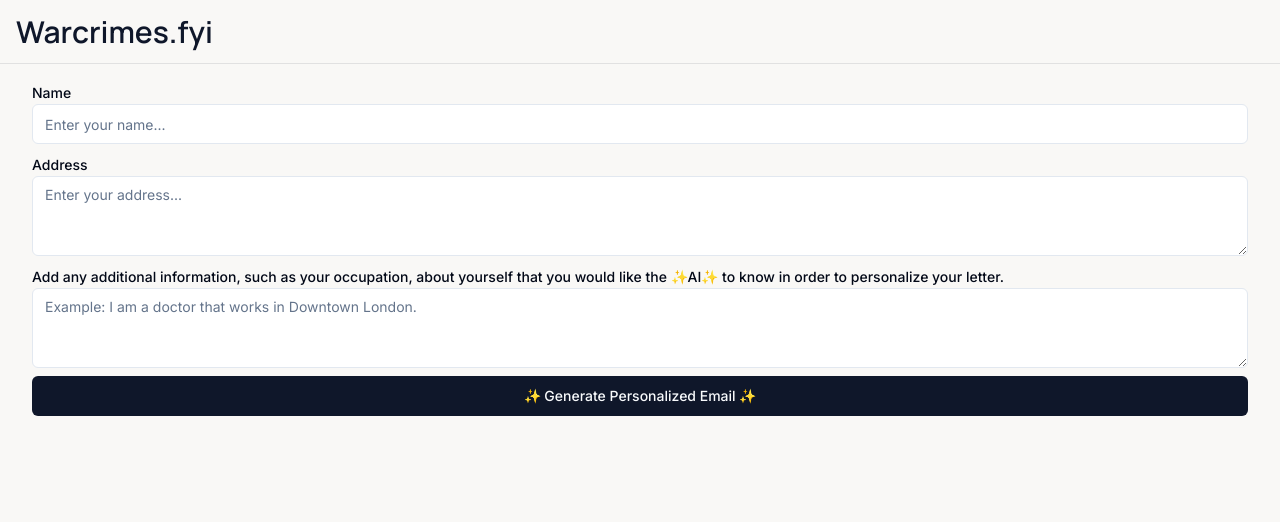
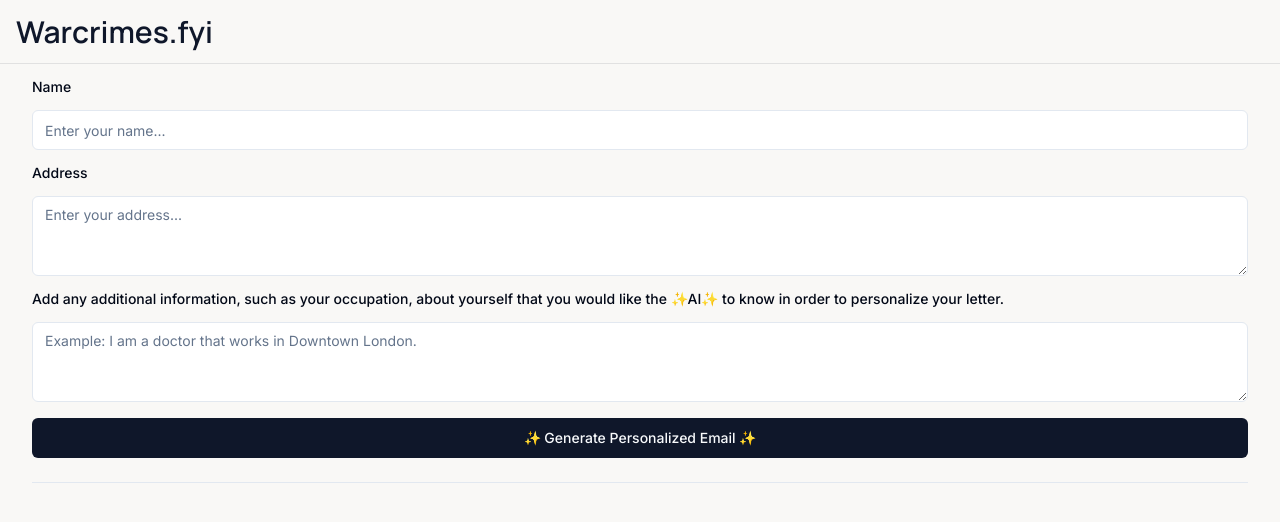
Before and after one commit to moinbukhari/politicians_fyi, a Next.js app: page /write in a window 1280 px wide. Shown: the top 522 px of the page. Built offline with nearby package versions, Linux system fonts and the light colour scheme.

Commit message:
Get responses working

```diff
--- a/components/write/WriteForm.tsx
+++ b/components/write/WriteForm.tsx
@@ -7,6 +7,7 @@
 import { Button } from "../ui/button";
 import { Input } from "../ui/input";
 import { Label } from "../ui/label";
+import { Separator } from "../ui/separator";
 import { Textarea } from "../ui/textarea";
 
 // utils
@@ -18,15 +19,32 @@
   const [additionalInfo, setAdditionalInfo] = useState("");
   const [prompt, setPrompt] = useState("");
 
-  console.log("test", genPromt({ name, address, additionalInfo }));
+  // setup chat
+  const { setInput, handleSubmit, isLoading, messages } = useChat({
+    body: {
+      options: {
+        name,
+        address,
+        additionalInfo,
+      },
+      prompt,
+    },
+  });
 
-  const onSubmit = () => {
-    setPrompt(genPromt({ name, address, additionalInfo }));
+  const lastMessage = messages[messages.length - 1];
+  const generatedEmail =
+    lastMessage?.role === "assistant" ? lastMessage.content : null;
+
+  console.log(lastMessage);
+
+  const onSubmit = (e: any) => {
+    setInput(genPromt({ name, address, additionalInfo }));
+    handleSubmit(e);
   };
 
   return (
-    <div className="grid gap-2">
-      <div>
+    <div>
+      <form className="grid gap-4 mb-6" onSubmit={onSubmit}>
         <Label htmlFor="name">Name</Label>
         <Input
           id="name"
@@ -34,8 +52,6 @@
           value={name}
           onChange={(e) => setName(e.target.value)}
         />
-      </div>
-      <div>
         <Label htmlFor="address">Address</Label>
         <Textarea
           id="address"
@@ -43,8 +59,6 @@
           value={address}
           onChange={(e) => setAddress(e.target.value)}
         />
-      </div>
-      <div>
         <Label htmlFor="additionalInfo">
           Add any additional information, such as your occupation, about
           yourself that you would like the ✨AI✨ to know in order to
@@ -56,9 +70,45 @@
           value={additionalInfo}
           onChange={(e) => setAdditionalInfo(e.target.value)}
         />
-      </div>
 
-      <Button onClick={onSubmit}>✨ Generate Personalized Email ✨</Button>
+        {!isLoading && (
+          <Button type="submit">✨ Generate Personalized Email ✨</Button>
+        )}
+        {isLoading && <Button disabled> Generating...</Button>}
+      </form>
+      <Separator />
+      <output className="space-y-10 my-10">
+        {generatedEmail && (
+          <>
+            <div>
+              <h2 className="sm:text-4xl text-3xl font-bold text-slate-900 mx-auto">
+                Your generated email
+              </h2>
+            </div>
+            <div className="space-y-8 flex flex-col items-center justify-center max-w-xl mx-auto">
+              {generatedEmail
+                .substring(generatedEmail.indexOf("1") + 3)
+                .split("2.")
+                .map((email) => {
+                  return (
+                    <div
+                      className="bg-white rounded-xl shadow-md p-4 hover:bg-gray-100 transition cursor-copy border"
+                      onClick={() => {
+                        navigator.clipboard.writeText(email);
+                        // toast("Bio copied to clipboard", {
+                        //   icon: "✂️",
+                        // });
+                      }}
+                      key={email}
+                    >
+                      <p>{email}</p>
+                    </div>
+                  );
+                })}
+            </div>
+          </>
+        )}
+      </output>
     </div>
   );
 };
```
